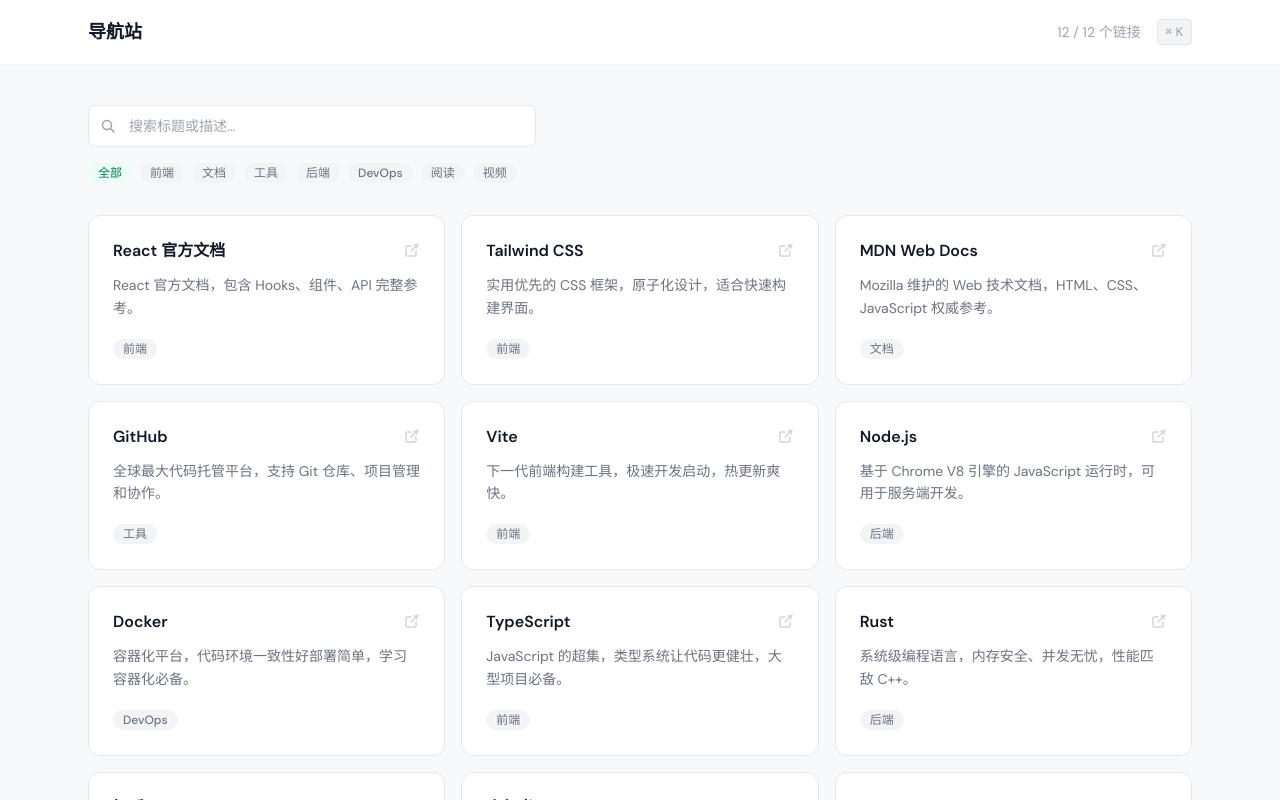
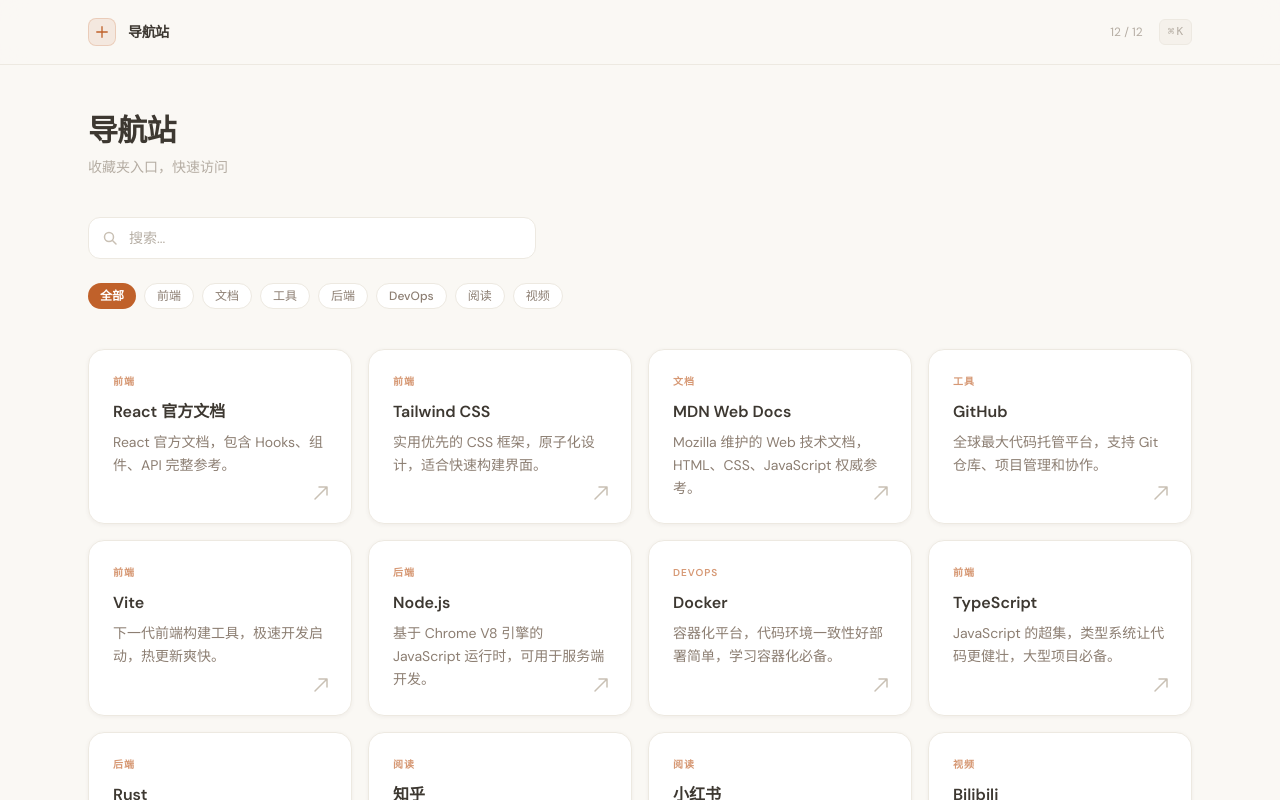
Before and after one commit to edttitao-ai/card-nav, a React (Vite) app: page / in a window 1280 px wide. Shown: the top 800 px of the page. Built offline with nearby package versions, Linux system fonts and the light colour scheme; the HTML template or start-up script is replaced by a standard one.

Commit message:
改成奶油风格

```diff
--- a/src/App.jsx
+++ b/src/App.jsx
@@ -1,12 +1,12 @@
 import { useState, useEffect, useMemo, useRef, useCallback } from 'react'
-import Card from './components/Card.jsx'
-import SpotlightCard from './components/SpotlightCard.jsx'
+import BentoCard from './components/BentoCard.jsx'
 import defaultCards from './data/cards.json'
 
 const STORAGE_KEY = 'card-nav-data'
 
-// 提取所有分类
 const getCategories = cards => ['全部', ...new Set(cards.map(c => c.category))]
+
+// 均衡网格：所有卡片等宽
 
 export default function App() {
   const [search, setSearch] = useState('')
@@ -21,11 +21,9 @@ export default function App() {
   })
   const [focusedIndex, setFocusedIndex] = useState(-1)
   const searchRef = useRef(null)
-  const cardRefs = useRef([])
 
   const categories = useMemo(() => getCategories(cards), [cards])
 
-  // 过滤逻辑
   const filtered = useMemo(() => {
     return cards.filter(card => {
       const matchSearch =
@@ -36,7 +34,7 @@ export default function App() {
     })
   }, [cards, search, activeCategory])
 
-  // localStorage 持久化
+  // localStorage
   useEffect(() => {
     try {
       localStorage.setItem(STORAGE_KEY, JSON.stringify(cards))
@@ -45,16 +43,16 @@ export default function App() {
     }
   }, [cards])
 
-  // Cmd/Ctrl + K 聚焦搜索
+  // Cmd/Ctrl + K
   useEffect(() => {
-    const handleKeyDown = e => {
+    const handler = e => {
       if ((e.metaKey || e.ctrlKey) && e.key === 'k') {
         e.preventDefault()
         searchRef.current?.focus()
       }
     }
-    window.addEventListener('keydown', handleKeyDown)
-    return () => window.removeEventListener('keydown', handleKeyDown)
+    window.addEventListener('keydown', handler)
+    return () => window.removeEventListener('keydown', handler)
   }, [])
 
   // 滚动渐入
@@ -69,9 +67,8 @@ export default function App() {
           }
         })
       },
-      { threshold: 0.08 }
+      { threshold: 0.06 }
     )
-
     document.querySelectorAll('.reveal').forEach(el => observer.observe(el))
     return () => observer.disconnect()
   }, [filtered])
@@ -80,7 +77,6 @@ export default function App() {
   const handleKeyDown = useCallback(
     e => {
       if (filtered.length === 0) return
-
       if (e.key === 'ArrowDown') {
         e.preventDefault()
         setFocusedIndex(i => Math.min(i + 1, filtered.length - 1))
@@ -98,7 +94,6 @@ export default function App() {
     [filtered, focusedIndex]
   )
 
-  // 清除筛选
   const clearFilter = () => {
     setSearch('')
     setActiveCategory('全部')
@@ -106,28 +101,57 @@ export default function App() {
 
   return (
     <div className="min-h-screen">
-      {/* 顶部导航 */}
-      <header className="sticky top-0 z-50 bg-white/80 dark:bg-[#0f1117]/80 backdrop-blur-md border-b border-gray-100 dark:border-gray-800">
+      {/* 导航 */}
+      <header className="nav-bar">
         <div className="max-w-6xl mx-auto px-6 h-16 flex items-center justify-between">
-          <h1 className="text-lg font-semibold text-gray-900 dark:text-gray-100">导航站</h1>
+          <div className="flex items-center gap-3">
+            <div
+              className="w-7 h-7 rounded-lg flex items-center justify-center"
+              style={{
+                background: 'rgba(192, 97, 42, 0.1)',
+                border: '1px solid rgba(192, 97, 42, 0.2)',
+              }}
+            >
+              <svg className="w-3.5 h-3.5" style={{ color: '#c0612a' }} viewBox="0 0 16 16" fill="none">
+                <path d="M2 8h12M8 2v12" stroke="currentColor" strokeWidth="1.5" strokeLinecap="round" />
+              </svg>
+            </div>
+            <span className="text-sm font-semibold tracking-tight">导航站</span>
+          </div>
           <div className="flex items-center gap-4">
-            <span className="text-sm text-gray-400 dark:text-gray-500">
-              {filtered.length} / {cards.length} 个链接
+            <span className="text-xs" style={{ color: '#b5ada3' }}>
+              {filtered.length} / {cards.length}
             </span>
-            <kbd className="hidden sm:inline-flex items-center gap-1 px-2 py-1 text-xs text-gray-400 dark:text-gray-500 bg-gray-100 dark:bg-gray-800 rounded border border-gray-200 dark:border-gray-700">
-              <span className="text-[10px]">⌘</span>K
+            <kbd
+              className="hidden sm:inline-flex items-center gap-0.5 px-2 py-1 text-[11px] rounded-md"
+              style={{
+                background: '#f5f1eb',
+                color: '#b5ada3',
+                border: '1px solid #ede9e1',
+              }}
+            >
+              <span>⌘</span>K
             </kbd>
           </div>
         </div>
       </header>
 
-      <main className="max-w-6xl mx-auto px-6 py-10" onKeyDown={handleKeyDown}>
-        {/* 搜索 + 分类 */}
-        <div className="mb-8 space-y-4">
-          {/* 搜索框 */}
-          <div className="relative max-w-md">
+      <main className="max-w-6xl mx-auto px-6 py-12" onKeyDown={handleKeyDown} tabIndex={-1}>
+        {/* 标题 */}
+        <div className="mb-10">
+          <h1 className="text-3xl font-bold tracking-tight mb-2" style={{ color: '#3d3831' }}>
+            导航站
+          </h1>
+          <p className="text-sm" style={{ color: '#b5ada3' }}>
+            收藏夹入口，快速访问
+          </p>
+        </div>
+
+        {/* 搜索 */}
+        <div className="relative max-w-md mb-6">
           <svg
-              className="absolute left-3 top-1/2 -translate-y-1/2 w-4 h-4 text-gray-400 dark:text-gray-500 pointer-events-none"
+            className="absolute left-3.5 top-1/2 -translate-y-1/2 w-4 h-4 pointer-events-none"
+            style={{ color: '#c9c0b4' }}
             viewBox="0 0 16 16"
             fill="none"
           >
@@ -138,62 +162,72 @@ export default function App() {
             ref={searchRef}
             type="text"
             className="search-input"
-              placeholder="搜索标题或描述..."
+            placeholder="搜索..."
             value={search}
             onChange={e => setSearch(e.target.value)}
-              aria-label="搜索"
+            aria-label="搜索链接"
           />
         </div>
 
-          {/* 分类标签 */}
-          <div className="flex flex-wrap gap-2">
+        {/* 分类 */}
+        <div className="flex flex-wrap gap-2 mb-10">
           {categories.map(cat => (
             <button
               key={cat}
               onClick={() => setActiveCategory(cat)}
-                className={`tag cursor-pointer ${activeCategory === cat ? 'tag-active' : 'tag-inactive'}`}
+              className={`tag ${activeCategory === cat ? 'tag-active' : 'tag-inactive'}`}
             >
               {cat}
             </button>
           ))}
         </div>
-        </div>
 
-        {/* 卡片网格 */}
+        {/* Bento 网格 */}
         {filtered.length > 0 ? (
           <div
-            className="grid grid-cols-1 sm:grid-cols-2 lg:grid-cols-3 gap-4"
+            className="grid grid-cols-1 sm:grid-cols-2 lg:grid-cols-3 xl:grid-cols-4 gap-4"
             role="list"
             aria-label="链接列表"
           >
             {filtered.map((card, i) => (
               <div
                 key={card.id}
-                ref={el => (cardRefs.current[i] = el)}
-                className={`reveal ${focusedIndex === i ? 'ring-2 ring-emerald-400 dark:ring-emerald-500 rounded-xl' : ''}`}
-                style={{ animationDelay: `${Math.min(i * 50, 300)}ms` }}
+                className="reveal"
+                style={{ animationDelay: `${Math.min(i * 40, 320)}ms` }}
                 role="listitem"
               >
-                <SpotlightCard
-                  card={card}
-                  isFocused={focusedIndex === i}
-                />
+                <BentoCard card={card} isFocused={focusedIndex === i} />
               </div>
             ))}
           </div>
         ) : (
-          <div className="text-center py-20">
-            <div className="mb-4">
-              <svg className="w-12 h-12 mx-auto text-gray-300 dark:text-gray-600" viewBox="0 0 48 48" fill="none">
-                <circle cx="21" cy="21" r="13" stroke="currentColor" strokeWidth="2" />
-                <path d="M31 31L42 42" stroke="currentColor" strokeWidth="2" strokeLinecap="round" />
-                <path d="M15 21h12M21 15v12" stroke="currentColor" strokeWidth="2" strokeLinecap="round" opacity="0.4" />
+          <div className="text-center py-24">
+            <div
+              className="mb-5 inline-flex items-center justify-center w-14 h-14 rounded-2xl"
+              style={{
+                background: '#ffffff',
+                border: '1px solid #ede9e1',
+                boxShadow: '0 1px 4px rgba(61,56,49,0.06)',
+              }}
+            >
+              <svg
+                className="w-6 h-6"
+                style={{ color: '#c9c0b4' }}
+                viewBox="0 0 24 24"
+                fill="none"
+              >
+                <circle cx="11" cy="11" r="7" stroke="currentColor" strokeWidth="1.5" />
+                <path d="M16.5 16.5L21 21" stroke="currentColor" strokeWidth="1.5" strokeLinecap="round" />
+                <path d="M8 11h6M11 8v6" stroke="currentColor" strokeWidth="1.5" strokeLinecap="round" opacity="0.5" />
               </svg>
             </div>
-            <p className="text-base text-gray-400 dark:text-gray-500">没有找到匹配的链接</p>
+            <p className="text-sm mb-3" style={{ color: '#b5ada3' }}>
+              没有找到匹配的链接
+            </p>
             <button
-              className="mt-3 text-sm text-emerald-600 hover:text-emerald-700 dark:text-emerald-400 transition-colors"
               onClick={clearFilter}
+              className="text-sm font-medium transition-colors"
+              style={{ color: '#c0612a' }}
             >
               清除筛选
             </button>
@@ -201,11 +235,8 @@ export default function App() {
         )}
       </main>
 
-      {/* 页脚 */}
-      <footer className="border-t border-gray-100 dark:border-gray-800 mt-16">
-        <div className="max-w-6xl mx-auto px-6 py-6 text-center text-sm text-gray-400 dark:text-gray-500">
-          导航站
-        </div>
+      <footer className="mt-20 py-8 text-center" style={{ borderTop: '1px solid #ede9e1' }}>
+        <p className="text-xs" style={{ color: '#c9c0b4' }}>导航站</p>
       </footer>
     </div>
   )
--- /dev/null
+++ b/src/components/BentoCard.jsx
@@ -0,0 +1,58 @@
+import { useRef, useCallback } from 'react'
+
+export default function BentoCard({ card, isFocused, size = 'normal' }) {
+  const cardRef = useRef(null)
+
+  const handleMouseMove = useCallback(e => {
+    const el = cardRef.current
+    if (!el) return
+    const rect = el.getBoundingClientRect()
+    const x = ((e.clientX - rect.left) / rect.width) * 100
+    const y = ((e.clientY - rect.top) / rect.height) * 100
+    el.style.setProperty('--mx', `${x}%`)
+    el.style.setProperty('--my', `${y}%`)
+  }, [])
+
+  const handleMouseLeave = useCallback(() => {
+    const el = cardRef.current
+    if (!el) return
+    el.style.setProperty('--mx', '50%')
+    el.style.setProperty('--my', '50%')
+  }, [])
+
+  const cardClass = size === 'large' ? 'bento-card bento-card-lg' : 'bento-card'
+
+  return (
+    <a
+      ref={cardRef}
+      href={card.url}
+      target="_blank"
+      rel="noopener noreferrer"
+      className={`${cardClass} group flex flex-col h-full ${isFocused ? 'focused' : ''}`}
+      onMouseMove={handleMouseMove}
+      onMouseLeave={handleMouseLeave}
+    >
+      <span className="card-category">{card.category}</span>
+
+      <h2 className="card-title">{card.title}</h2>
+
+      <p className="card-desc flex-1">{card.description}</p>
+
+      <svg
+        className="card-arrow"
+        viewBox="0 0 20 20"
+        fill="none"
+        xmlns="http://www.w3.org/2000/svg"
+        aria-hidden="true"
+      >
+        <path
+          d="M4 16L16 4M16 4H8M16 4v8"
+          stroke="currentColor"
+          strokeWidth="1.5"
+          strokeLinecap="round"
+          strokeLinejoin="round"
+        />
+      </svg>
+    </a>
+  )
+}
--- a/src/index.css
+++ b/src/index.css
@@ -10,35 +10,90 @@
   }
 
   body {
-    @apply bg-[#f8f9fa] text-gray-900;
+    @apply text-[#3d3831];
+    background: #faf8f4;
     font-family: 'DM Sans', system-ui, sans-serif;
   }
 
-  @media (prefers-color-scheme: dark) {
-    body {
-      @apply bg-[#0f1117] text-gray-100;
-    }
+  ::-webkit-scrollbar { width: 5px; }
+  ::-webkit-scrollbar-track { background: #faf8f4; }
+  ::-webkit-scrollbar-thumb { @apply bg-[#ede9e1] rounded-full; }
+
+  ::selection {
+    background: rgba(192, 97, 42, 0.15);
+    color: #c0612a;
   }
 }
 
-/* Spotlight Card */
 @layer components {
-  .spotlight-card {
-    @apply bg-white dark:bg-[#1a1d27] rounded-xl border border-gray-200 dark:border-gray-800 p-6 transition-all duration-200;
-    position: relative;
-    overflow: hidden;
-    --mx: 50%;
-    --my: 50%;
+  /* 导航 */
+  .nav-bar {
+    @apply sticky top-0 z-50 backdrop-blur-md;
+    background: rgba(250, 248, 244, 0.88);
+    border-bottom: 1px solid #ede9e1;
   }
 
-  .spotlight-card::before {
+  /* 搜索框 */
+  .search-input {
+    @apply w-full pl-10 pr-4 py-2.5 rounded-xl text-sm border outline-none transition-all duration-200;
+    background: #ffffff;
+    border-color: #ede9e1;
+    color: #3d3831;
+  }
+
+  .search-input::placeholder { color: #b5ada3; }
+
+  .search-input:focus {
+    border-color: rgba(192, 97, 42, 0.4);
+    box-shadow: 0 0 0 3px rgba(192, 97, 42, 0.08);
+  }
+
+  /* 分类标签 */
+  .tag {
+    @apply inline-block px-3 py-1 text-xs font-medium rounded-full transition-all duration-150 cursor-pointer;
+  }
+
+  .tag-active {
+    background: #c0612a;
+    @apply text-white font-semibold;
+  }
+
+  .tag-inactive {
+    @apply border;
+    background: #ffffff;
+    border-color: #ede9e1;
+    color: #8c7e72;
+  }
+
+  .tag-inactive:hover {
+    border-color: #c9c0b4;
+    color: #5c5049;
+    background: #f5f1eb;
+  }
+
+  /* Bento 卡片 */
+  .bento-card {
+    @apply relative overflow-hidden rounded-2xl p-6 transition-all duration-300 cursor-pointer;
+    background: #ffffff;
+    border: 1px solid #ede9e1;
+    box-shadow: 0 1px 4px rgba(61, 56, 49, 0.06);
+  }
+
+  .bento-card:hover {
+    border-color: rgba(192, 97, 42, 0.3);
+    box-shadow: 0 6px 24px rgba(61, 56, 49, 0.1),
+      0 0 0 1px rgba(192, 97, 42, 0.12);
+    transform: translateY(-2px);
+  }
+
+  .bento-card::before {
     content: '';
     position: absolute;
     inset: 0;
     border-radius: inherit;
     background: radial-gradient(
-      600px circle at var(--mx) var(--my),
-      rgba(16, 185, 129, 0.06),
+      500px circle at var(--mx, 50%) var(--my, 50%),
+      rgba(192, 97, 42, 0.05),
       transparent 40%
     );
     opacity: 0;
@@ -46,41 +101,49 @@
     pointer-events: none;
   }
 
-  .spotlight-card:hover::before {
-    opacity: 1;
+  .bento-card:hover::before { opacity: 1; }
+
+  .card-category {
+    @apply inline-block text-[10px] uppercase tracking-widest font-semibold mb-3;
+    color: rgba(192, 97, 42, 0.65);
   }
 
-  .spotlight-card:hover {
-    @apply border-emerald-200 dark:border-emerald-800 shadow-sm;
-    transform: translateY(-2px);
+  .card-title {
+    @apply text-base font-semibold leading-snug mb-2;
+    color: #3d3831;
   }
 
-  .card-link-icon {
-    @apply w-4 h-4 text-gray-300 dark:text-gray-600 transition-colors duration-200;
+  .card-desc {
+    @apply text-sm leading-relaxed;
+    color: #8c7e72;
   }
 
-  .card:hover .card-link-icon {
-    @apply text-gray-400 dark:text-gray-500;
+  .card-arrow {
+    @apply absolute bottom-5 right-5 w-5 h-5 transition-all duration-200;
+    color: #c9c0b4;
   }
 
-  .tag {
-    @apply inline-block px-2.5 py-0.5 text-xs font-medium rounded-full transition-colors duration-150;
+  .bento-card:hover .card-arrow {
+    color: #c0612a;
+    transform: translate(2px, -2px);
   }
 
-  .tag-active {
-    @apply bg-emerald-50 text-emerald-700 dark:bg-emerald-950 dark:text-emerald-300;
+  /* 大卡片 featured */
+  .bento-card-lg {
+    @apply bento-card;
+    background: linear-gradient(135deg, #fffbf7, #ffffff);
+    border-color: rgba(192, 97, 42, 0.18);
   }
 
-  .tag-inactive {
-    @apply bg-gray-100 text-gray-500 hover:bg-gray-200 dark:bg-gray-800 dark:text-gray-400 dark:hover:bg-gray-700;
+  .bento-card-lg:hover {
+    background: linear-gradient(135deg, #fff8f2, #ffffff);
+    border-color: rgba(192, 97, 42, 0.45);
   }
 
-  .search-input {
-    @apply w-full pl-10 pr-4 py-2.5 bg-white dark:bg-[#1a1d27] border border-gray-200 dark:border-gray-700 rounded-lg text-sm text-gray-900 dark:text-gray-100 placeholder-gray-400 dark:placeholder-gray-500 outline-none transition-all duration-200;
-  }
-
-  .search-input:focus {
-    @apply border-emerald-400 dark:border-emerald-500 ring-2 ring-emerald-100 dark:ring-emerald-900;
+  /* 键盘聚焦 */
+  .bento-card.focused {
+    outline: 2px solid rgba(192, 97, 42, 0.5);
+    outline-offset: 2px;
   }
 }
 
@@ -95,24 +158,12 @@
   }
 
   @keyframes fadeUp {
-    to {
-      opacity: 1;
-      transform: translateY(0);
-    }
+    to { opacity: 1; transform: translateY(0); }
   }
 
   @media (prefers-reduced-motion: reduce) {
-    .reveal {
-      opacity: 1;
-      transform: none;
-    }
-
-    .spotlight-card:hover {
-      transform: none;
-    }
-
-    .spotlight-card::before {
-      display: none;
-    }
+    .reveal { opacity: 1; transform: none; }
+    .bento-card:hover, .bento-card-lg:hover { transform: none; }
+    .bento-card::before { display: none; }
   }
 }
```
Lines whose indentation alone changed are shown as unchanged.
